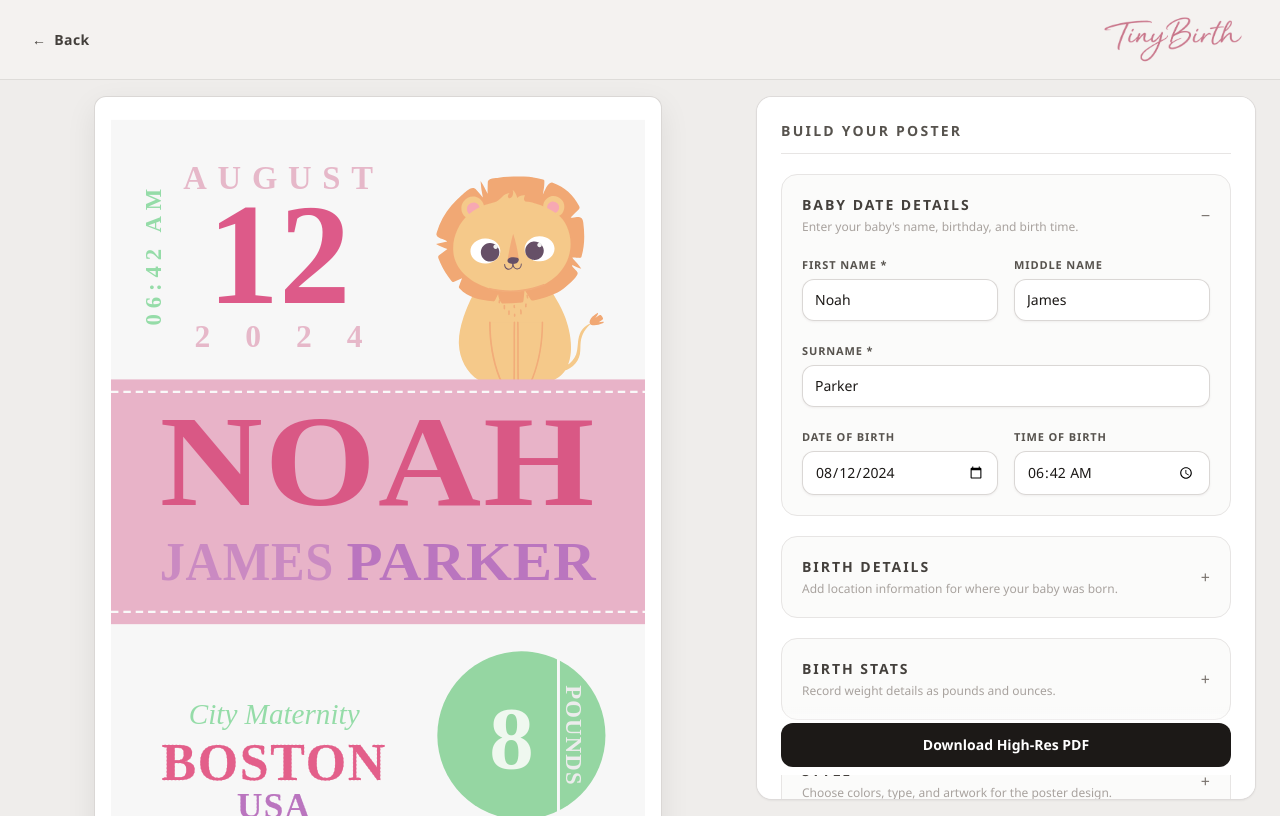
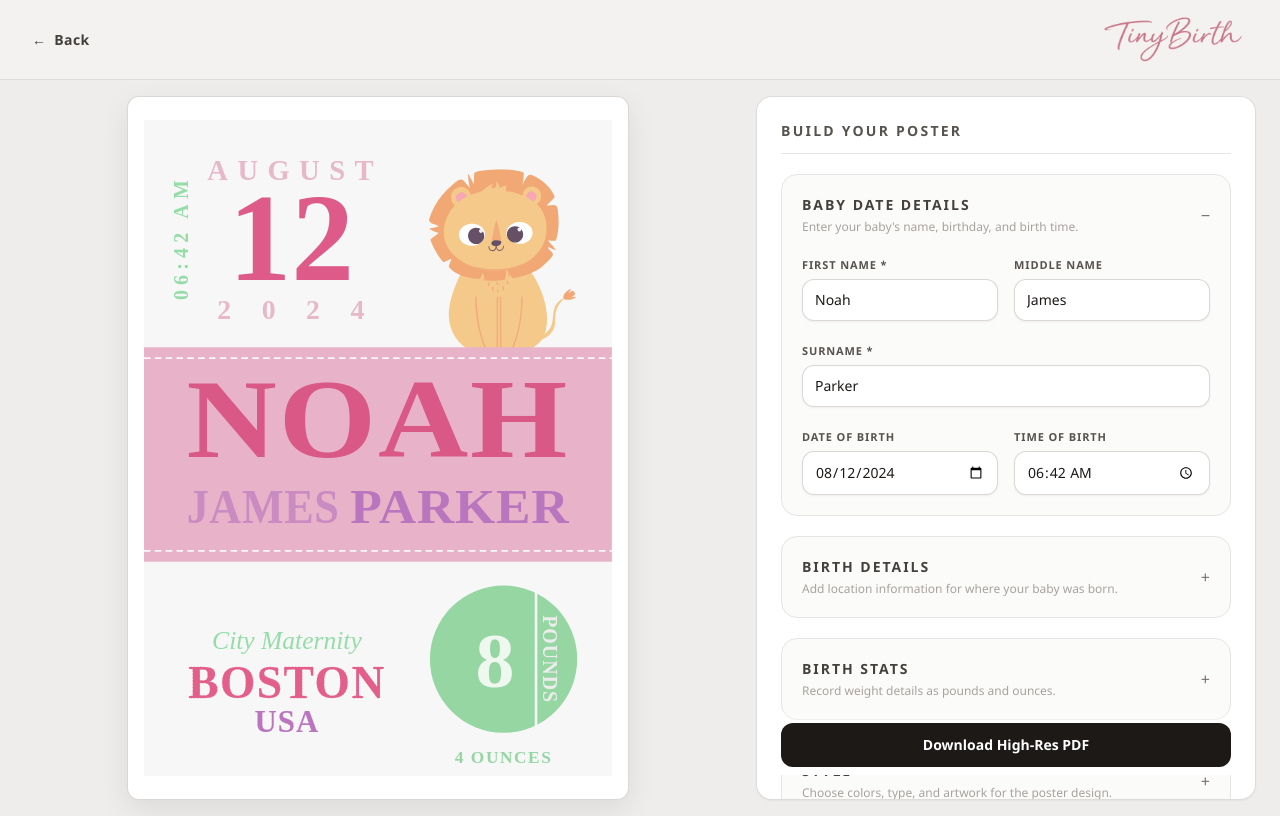
Before and after one commit to alzer81-81/baby-keepsakes, a Next.js app: page /builder in a window 1280 px wide. Built offline with nearby package versions, Linux system fonts and the light colour scheme.

Commit message:
Sync preview max height to form panel height

```diff
--- a/components/poster-builder.tsx
+++ b/components/poster-builder.tsx
@@ -2,7 +2,7 @@
 
 import Image from "next/image";
 import Link from "next/link";
-import { ReactNode, useMemo, useState } from "react";
+import { ReactNode, useEffect, useMemo, useRef, useState } from "react";
 
 import { PosterPreview } from "@/components/poster-preview";
 import {
@@ -23,6 +23,8 @@ export function PosterBuilder() {
   const [success, setSuccess] = useState<string | null>(null);
   const [loading, setLoading] = useState(false);
   const [mobileView, setMobileView] = useState<"edit" | "preview">("edit");
+  const [previewMaxHeightPx, setPreviewMaxHeightPx] = useState<number | null>(null);
+  const formCardRef = useRef<HTMLDivElement | null>(null);
   const [openSections, setOpenSections] = useState<Record<SectionKey, boolean>>({
     baby_date: true,
     birth: false,
@@ -156,6 +158,26 @@ export function PosterBuilder() {
     );
   }
 
+  useEffect(() => {
+    if (!formCardRef.current || typeof ResizeObserver === "undefined") return;
+
+    const formEl = formCardRef.current;
+    const updateHeight = () => {
+      const next = Math.round(formEl.getBoundingClientRect().height);
+      setPreviewMaxHeightPx(next > 0 ? next : null);
+    };
+
+    updateHeight();
+    const observer = new ResizeObserver(() => updateHeight());
+    observer.observe(formEl);
+    window.addEventListener("resize", updateHeight);
+
+    return () => {
+      observer.disconnect();
+      window.removeEventListener("resize", updateHeight);
+    };
+  }, []);
+
   return (
     <main className="min-h-screen overflow-x-hidden bg-[#efedeb] text-stone-900">
       <header className="flex h-20 items-center justify-between border-b border-stone-300/70 bg-[#f4f2f0] px-3 sm:px-8">
@@ -194,12 +216,12 @@ export function PosterBuilder() {
         <div className="grid gap-4 lg:grid-cols-[minmax(0,1.2fr)_minmax(360px,500px)] xl:gap-6">
           <section className={`${mobileView === "preview" ? "block" : "hidden"} lg:block`}>
             <div className="lg:sticky lg:top-[96px] lg:max-h-[calc(100vh-96px)]">
-              <PosterPreview spec={spec} />
+              <PosterPreview spec={spec} maxHeightPx={previewMaxHeightPx ?? undefined} />
             </div>
           </section>
 
           <section className={`${mobileView === "edit" ? "block" : "hidden"} lg:block`}>
-            <div className="rounded-2xl border border-stone-300/80 bg-white p-4 shadow-sm sm:p-6 lg:max-h-[calc(100vh-96px)] lg:overflow-y-auto">
+            <div ref={formCardRef} className="rounded-2xl border border-stone-300/80 bg-white p-4 shadow-sm sm:p-6 lg:max-h-[calc(100vh-96px)] lg:overflow-y-auto">
               <div className="mb-5 border-b border-stone-200 pb-3">
                 <p className="text-sm font-semibold uppercase tracking-[0.16em] text-stone-600">Build Your Poster</p>
               </div>
--- a/components/poster-preview.tsx
+++ b/components/poster-preview.tsx
@@ -4,14 +4,19 @@ import { renderPosterSvg } from "@/lib/poster-renderer";
 type Props = {
   spec: PosterDesignSpec;
   zoom?: number;
+  maxHeightPx?: number;
 };
 
-export function PosterPreview({ spec, zoom = 1 }: Props) {
+export function PosterPreview({ spec, zoom = 1, maxHeightPx }: Props) {
   const svg = renderPosterSvg(spec, "preview");
+  const maxHeightStyle = maxHeightPx ? { maxHeight: `${maxHeightPx}px` } : undefined;
 
   return (
-    <div className="mx-auto w-full">
-      <div className="mx-auto aspect-[216/303] w-full max-w-[560px] overflow-hidden rounded-xl border border-stone-300/90 bg-white p-3 shadow-[0_10px_30px_rgba(0,0,0,0.08)] sm:p-4 lg:max-w-[min(100%,71vh)]">
+    <div className="mx-auto w-full lg:max-h-full" style={maxHeightStyle}>
+      <div
+        className="mx-auto aspect-[216/303] w-full max-w-[560px] overflow-hidden rounded-xl border border-stone-300/90 bg-white p-3 shadow-[0_10px_30px_rgba(0,0,0,0.08)] sm:p-4 lg:h-auto lg:max-h-full lg:w-auto lg:max-w-full"
+        style={maxHeightStyle}
+      >
         <div className="flex h-full w-full items-center justify-center overflow-hidden">
           <div
             className="h-full w-full origin-center transition-transform duration-200 ease-out [&_svg]:block [&_svg]:h-full [&_svg]:w-full"
```
